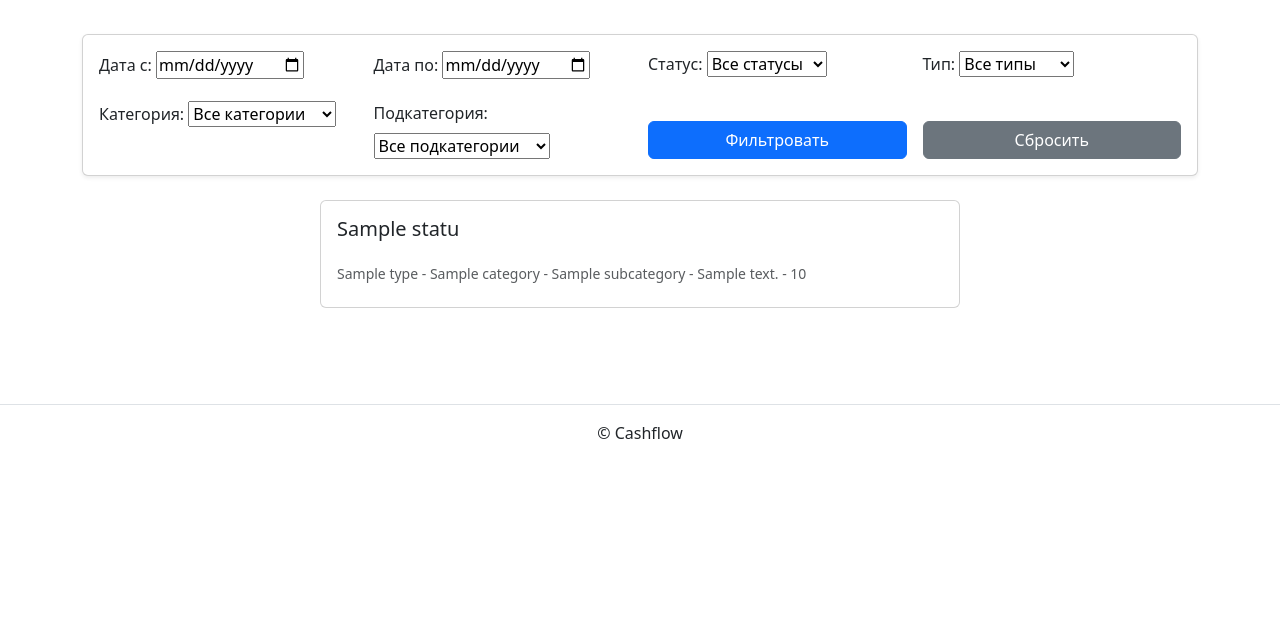
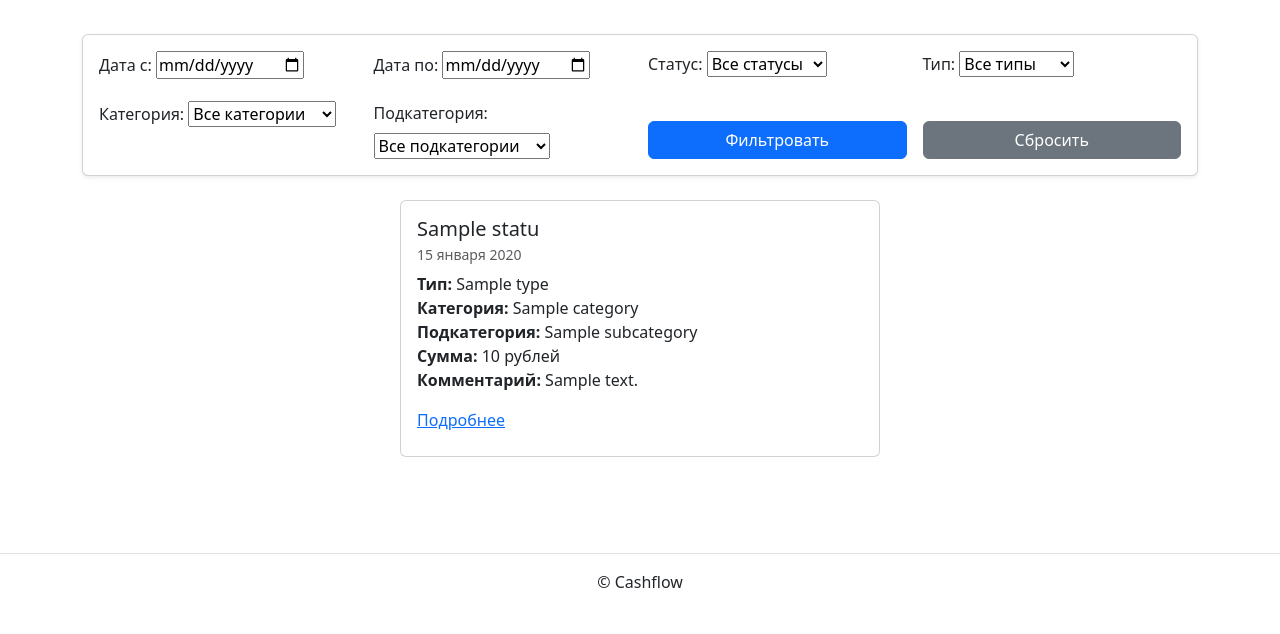
Before and after one commit to WarfoIomey/cashflow, a Django app: page / in a window 1280 px wide. Shown: the part 166-800 px from the top of the page. Run offline with Django 3.2, Linux system fonts and the light colour scheme; the first user in the database is signed in; tables that the repository leaves empty hold one stand-in row (Sample ...); some libraries are stand-ins or nearby versions.

Commit message:
reforming logic record_card

```diff
--- a/dss/templates/includes/record_card.html
+++ b/dss/templates/includes/record_card.html
@@ -1,14 +1,24 @@
 <div class="col d-flex justify-content-center">
-    <div class="card" style="width: 40rem;">
+    <div class="card" style="width: 30rem;">
       <div class="card-body">
-        <h5 class="card-title">{{ record.status }}</h5>
+        <h5 class="card-title">{% if record.status == None %} Нет статуса {% else %}{{ record.status }} {% endif%}</h5>
         <h6 class="card-subtitle mb-2 text-muted">
           <small>
-            {{ record.pub_date|date:"d E Y, H:i" }}<br>
-            {{ record.type }} - {{ record.category }} - {{ record.subcategory}} - {{ record.comment }} - {{ record.amount}}
+            {{ record.created_at|date:"d E Y" }}<br>
           </small>
         </h6>
-        {% comment %} <a href="{% url 'cashflow:post_detail' post.id %}" class="card-link">Читать полный текст</a> {% endcomment %}
+        <p class="card-text">
+          <b>Тип:</b> {{ record.type }} <br />
+          <b>Категория:</b> {{ record.category }} <br />
+          <b>Подкатегория:</b> {{ record.subcategory}} <br />
+          <b>Сумма:</b> {{ record.amount}} рублей <br />
+          <b>Комментарий:</b> {{ record.comment|truncatewords:5 }} <br />
+        </p>
+        <div class="mb-2">
+          <div class="card-link">
+            <a href="{% url 'cashflow:record_detail' record.id %}" class="card-link">Подробнее</a>
+          </div>
+        </div>
       </div>
     </div>
   </div>
```
